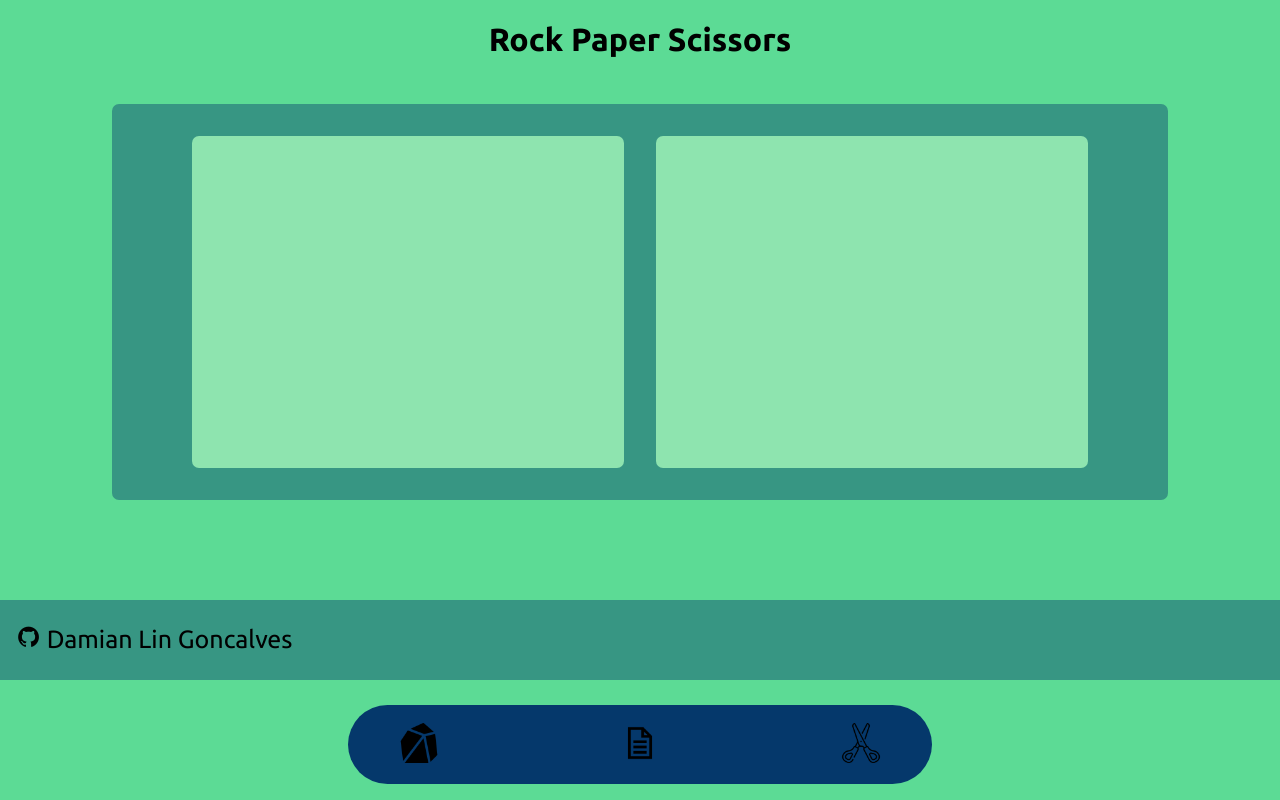
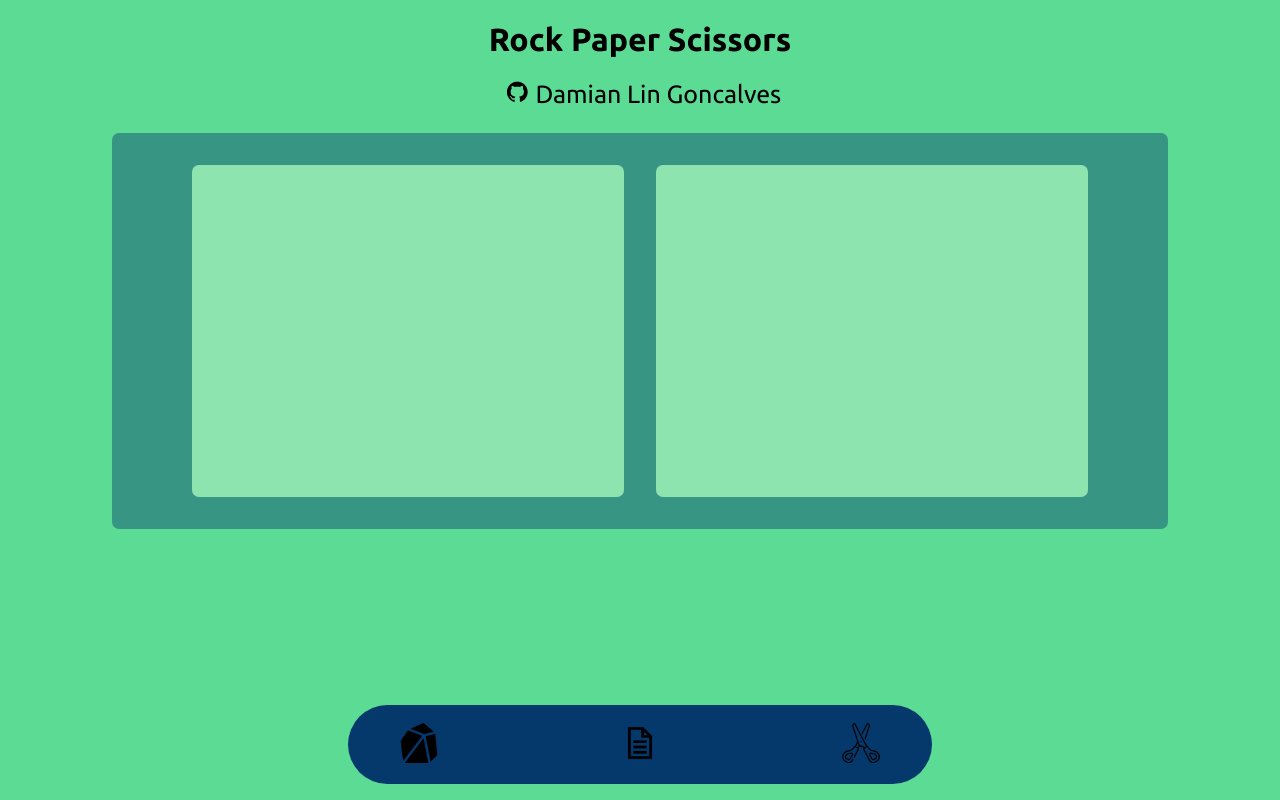
Before and after one commit to DYuHLin/rock-paper-scissor, a plain HTML site: page index.html in a window 1280 px wide. Drawn offline with nearby package versions, Linux system fonts and the light colour scheme.

Commit message:
Update index.html
UI changes

```diff
--- a/index.html
+++ b/index.html
@@ -9,7 +9,12 @@
     <link rel="stylesheet" href="main.css">
 </head>
 <body>
-    <h1>Rock Paper Scissors</h1>
+    <div class="header">
+        <h1>Rock Paper Scissors</h1>
+        <div class="foot__content">
+          <a href="https://github.com/DYuHLin/rock-paper-scissor/tree/rpsUi"><i class='bx bxl-github'></i></a>  Damian Lin Goncalves
+        </div>
+    </div>
     <div class="outcome"></div>
 
     <div class="match">
@@ -32,13 +37,6 @@
         </div>
     </div>
 
-    <div class="footer">
-        <div class="foot__content">
-          <a href="https://github.com/DYuHLin/rock-paper-scissor/tree/rpsUi"><i class='bx bxl-github'></i></a>  Damian Lin Goncalves
-        </div>
-
-    </div>
-
     <script src="main.js"></script>
 </body>
 </html>
```
